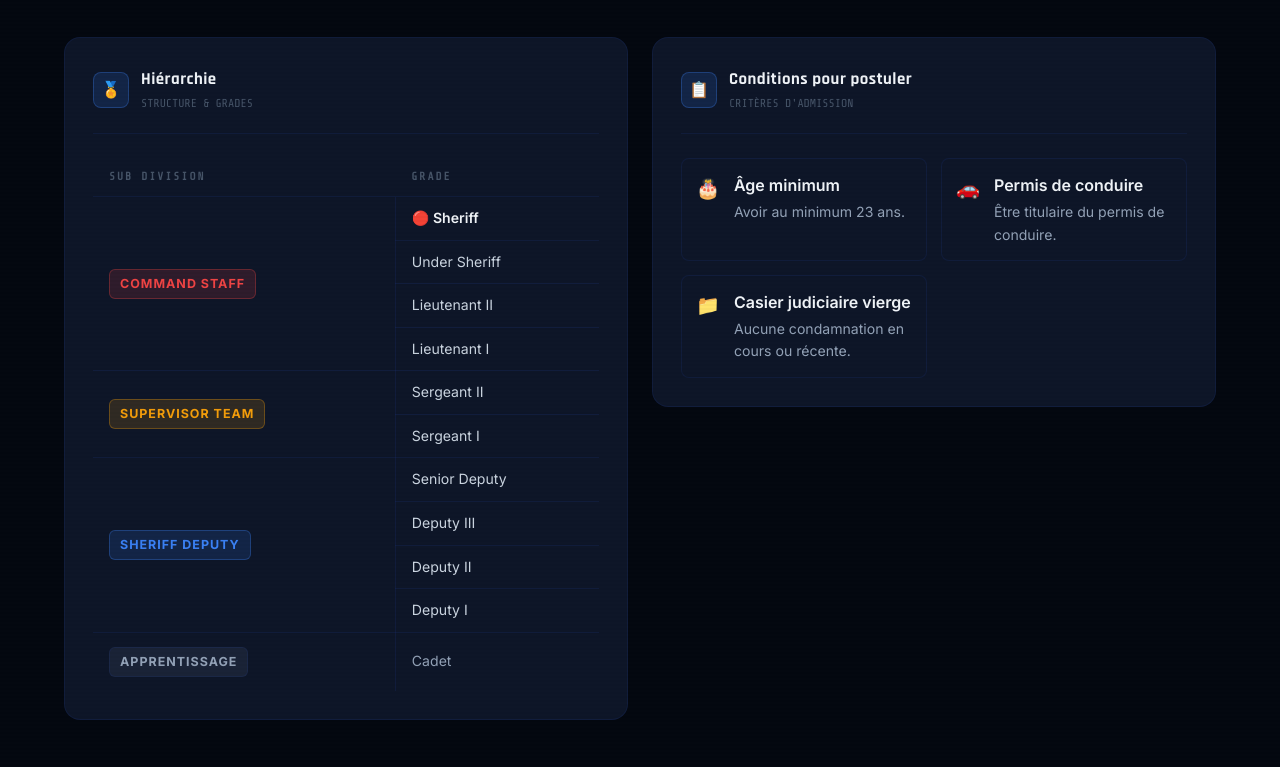
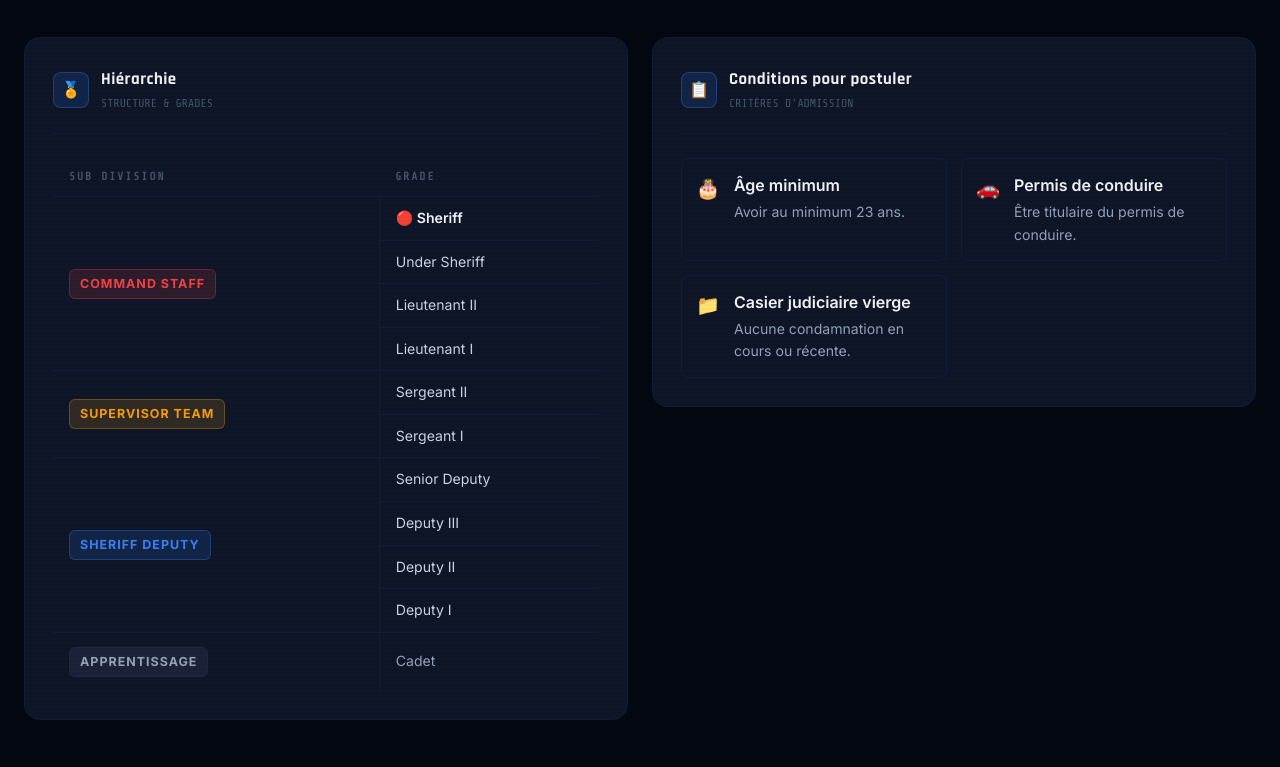
Before and after one commit to louiis-hub/sasp-nord, a plain HTML site: page info.html in a window 1280 px wide. Shown: the part 212-979 px from the top of the page. Drawn offline with nearby package versions, Linux system fonts and the light colour scheme.

Commit message:
Info page: increase max-width to 1600px

```diff
--- a/info.html
+++ b/info.html
@@ -66,7 +66,7 @@
 })();
 </script>
 
-<main class="wide-wrap">
+<main class="wide-wrap" style="max-width:1600px">
 
   <!-- ══ TITRE ════════════════════════════════════════════════ -->
   <div style="margin-bottom:40px">
```
